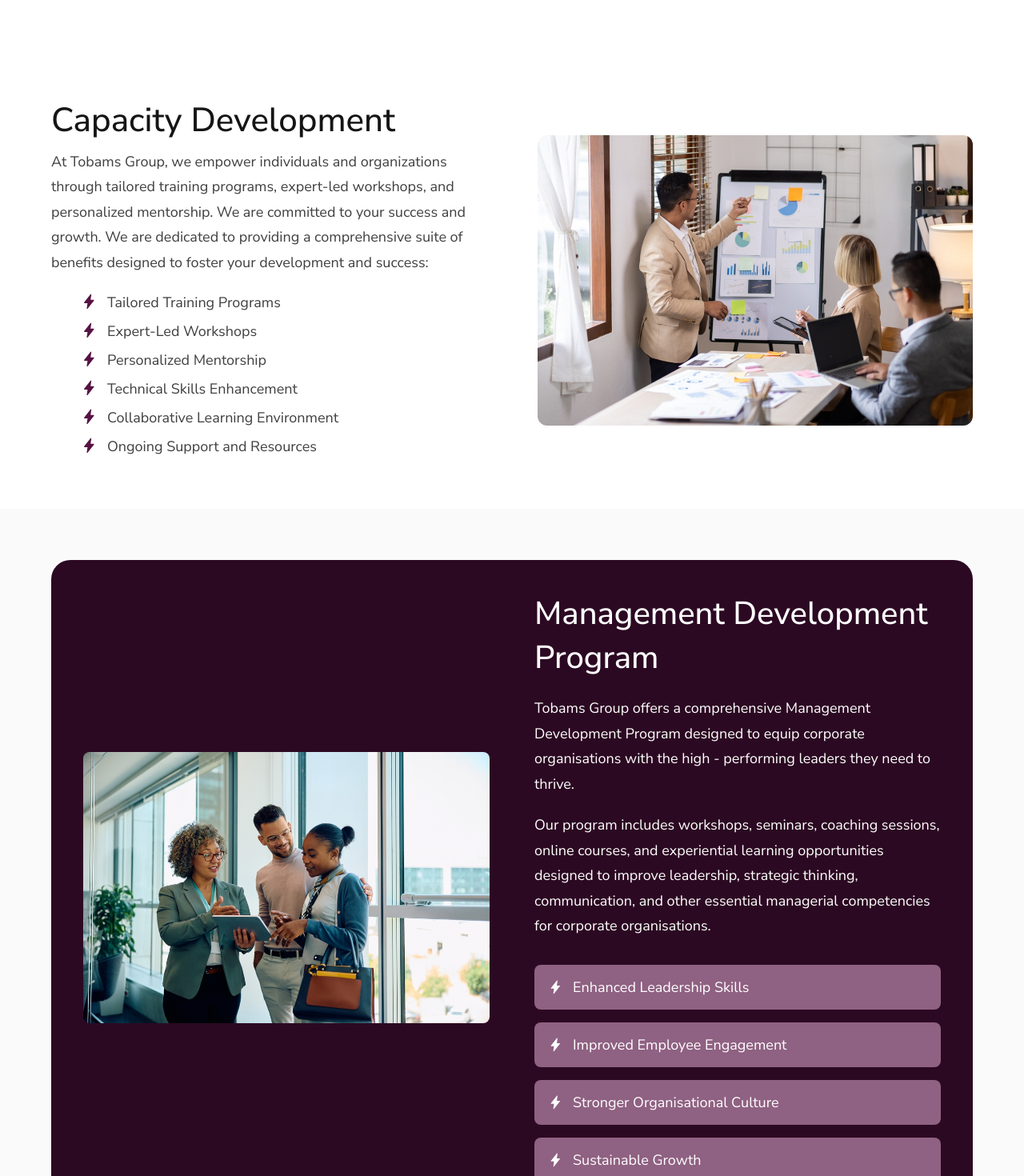
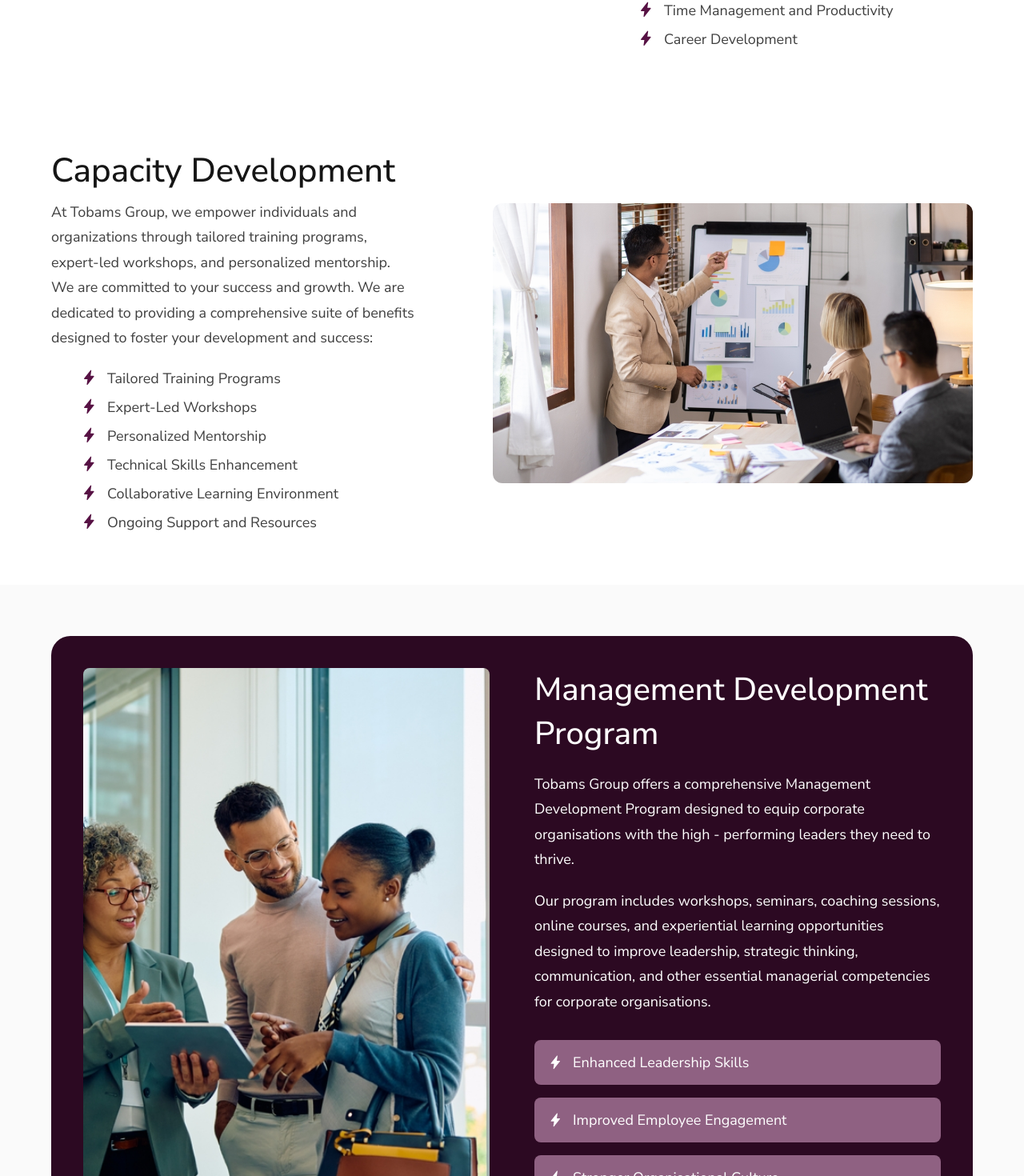
Before and after one commit to initysl/tobams-assesment, a Next.js app: page / in a window 1280 px wide. Shown: the part 2640-4110 px from the top of the page at 80% size. Built offline with nearby package versions, Linux system fonts and the light colour scheme.

Commit message:
feat: enhance layout and styling for FeatureSplit, ManagementDevelopmentProgram, TrainingTheConsultant, and TransformationHub components

```diff
--- a/components/sections/FeatureSplit.tsx
+++ b/components/sections/FeatureSplit.tsx
@@ -1,44 +1,48 @@
-import Image from "next/image";
-import BulletList from "@/components/ui/BulletList";
-import Container from "@/components/ui/Container";
-import type { FeatureSplitContent } from "@/lib/content";
+import Image from 'next/image';
+import BulletList from '@/components/ui/BulletList';
+import Container from '@/components/ui/Container';
+import type { FeatureSplitContent } from '@/lib/content';
 
 /**
  * Drives Corporate Trainings, Personalised Individual Training and Capacity
  * Development — the same block mirrored, so `imageSide` picks the arrangement.
  */
-export default function FeatureSplit({ content }: { content: FeatureSplitContent }) {
+export default function FeatureSplit({
+  content,
+}: {
+  content: FeatureSplitContent;
+}) {
   const headingId = `${content.id}-title`;
-  const imageFirst = content.imageSide === "left";
+  const imageFirst = content.imageSide === 'left';
 
   return (
-    <section aria-labelledby={headingId} className="bg-white py-12 lg:py-16">
-      <Container className="flex flex-col gap-8 lg:flex-row lg:items-center lg:gap-16">
+    <section aria-labelledby={headingId} className='bg-white py-12 lg:py-16'>
+      <Container className='flex flex-col gap-8 lg:flex-row lg:items-center lg:gap-24'>
         <div
-          className={`w-full lg:w-1/2 ${imageFirst ? "lg:order-2" : "lg:order-1"}`}
+          className={`w-full lg:flex-1 ${imageFirst ? 'lg:order-2' : 'lg:order-1'}`}
         >
           <h2
             id={headingId}
-            className="text-3xl font-medium text-ink sm:text-4xl lg:text-[42px]"
+            className='text-3xl font-medium text-ink sm:text-4xl lg:text-[42px]'
           >
             {content.title}
           </h2>
-          <p className="mt-3 text-base leading-[1.75] text-slate-body lg:text-lg">
+          <p className='mt-3 text-base leading-[1.75] text-slate-body lg:text-lg'>
             {content.body}
           </p>
-          <BulletList items={content.bullets} className="mt-5 lg:pl-9" />
+          <BulletList items={content.bullets} className='mt-5 lg:pl-9' />
         </div>
 
         <div
-          className={`w-full lg:w-1/2 ${imageFirst ? "lg:order-1" : "lg:order-2"}`}
+          className={`w-full lg:w-150 lg:shrink-0 ${imageFirst ? 'lg:order-1' : 'lg:order-2'}`}
         >
           <Image
             src={content.image.src}
             alt={content.image.alt}
             width={1000}
             height={667}
-            sizes="(max-width: 1024px) 100vw, 600px"
-            className="w-full rounded-xl object-cover"
+            sizes='(max-width: 1024px) 100vw, 600px'
+            className='aspect-12/7 w-full rounded-xl object-cover'
           />
         </div>
       </Container>
--- a/components/sections/ManagementDevelopmentProgram.tsx
+++ b/components/sections/ManagementDevelopmentProgram.tsx
@@ -7,15 +7,15 @@
   return (
     <section aria-labelledby="mdp-title" className="bg-canvas py-12 lg:py-16">
       <Container>
-        <div className="flex flex-col gap-8 rounded-3xl bg-plum-dark p-6 sm:p-10 lg:flex-row lg:items-center lg:gap-14 lg:p-10">
-          <div className="w-full lg:w-1/2">
+        <div className="flex flex-col gap-8 rounded-3xl bg-plum-dark p-6 sm:p-10 lg:flex-row lg:items-stretch lg:gap-14 lg:p-10">
+          {/* The design crops this photo tall so it matches the text column's height. */}
+          <div className="relative aspect-3/2 w-full lg:aspect-auto lg:w-1/2">
             <Image
               src={MDP.image.src}
               alt={MDP.image.alt}
-              width={1000}
-              height={667}
+              fill
               sizes="(max-width: 1024px) 100vw, 600px"
-              className="h-full w-full rounded-lg object-cover"
+              className="rounded-lg object-cover"
             />
           </div>
 
--- a/components/sections/TrainingTheConsultant.tsx
+++ b/components/sections/TrainingTheConsultant.tsx
@@ -19,8 +19,8 @@
         <dl className="mt-8 grid gap-x-14 gap-y-6 rounded-xl bg-plum p-6 sm:grid-cols-2 lg:p-8">
           {TTC.benefits.map((benefit) => (
             <div key={benefit.title}>
-              <dt className="font-semibold text-white lg:text-lg">{benefit.title}</dt>
-              <dd className="mt-3 text-base leading-[1.75] text-white lg:text-lg">
+              <dt className="font-semibold text-white">{benefit.title}</dt>
+              <dd className="mt-3 text-base leading-[1.75] text-white">
                 {benefit.body}
               </dd>
             </div>
--- a/components/sections/TransformationHub.tsx
+++ b/components/sections/TransformationHub.tsx
@@ -14,7 +14,7 @@
           </p>
           <h2
             id="hub-title"
-            className="mt-2 text-2xl font-semibold text-plum italic sm:text-3xl lg:text-[34px]"
+            className="mt-2 text-2xl font-medium text-plum italic sm:text-3xl lg:text-[32px]"
           >
             {HUB.title}
           </h2>
@@ -37,7 +37,7 @@
                 {HUB.topics.map((topic) => (
                   <li
                     key={topic}
-                    className="flex items-center gap-3 rounded-lg bg-white px-4 py-4 text-base text-ink lg:text-lg"
+                    className="flex items-center gap-3 rounded-lg bg-white px-4 py-4 text-base text-ink"
                   >
                     <BoltIcon className="size-5 shrink-0 text-plum" />
                     {topic}
```
